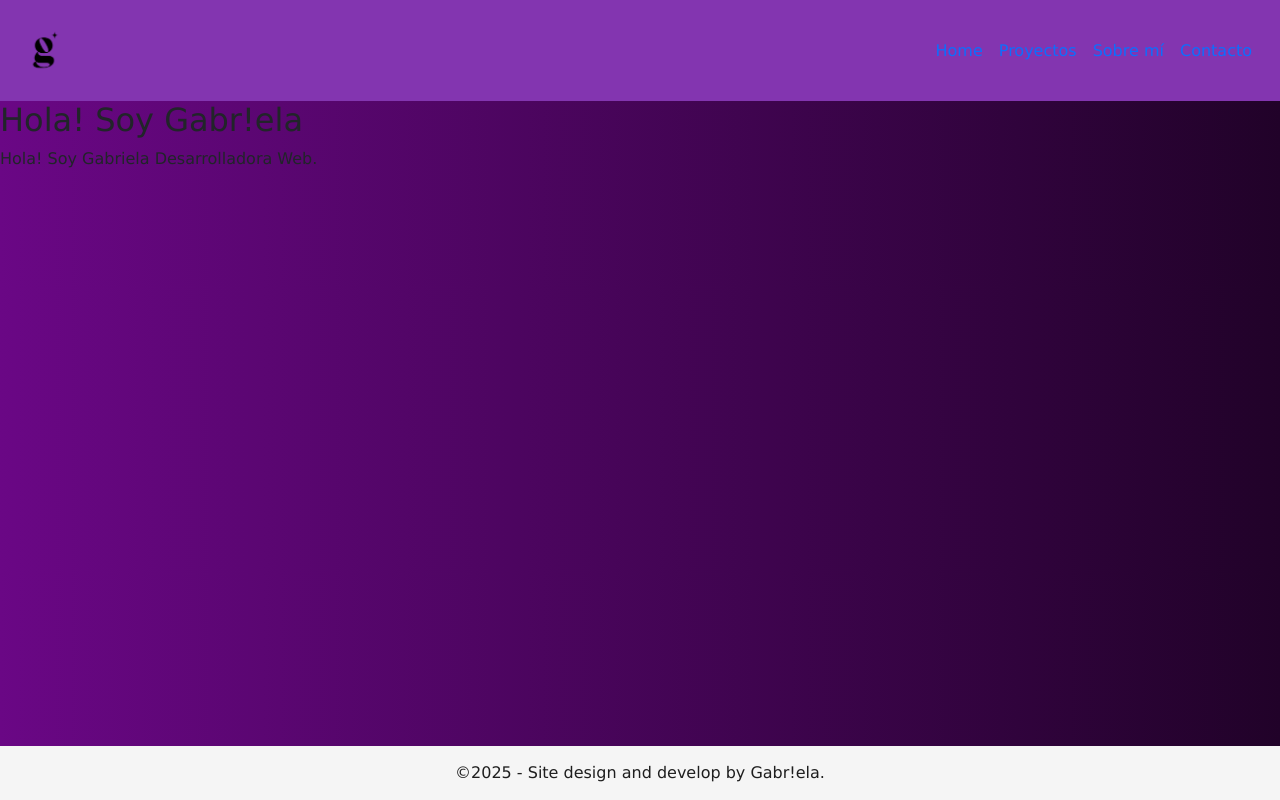
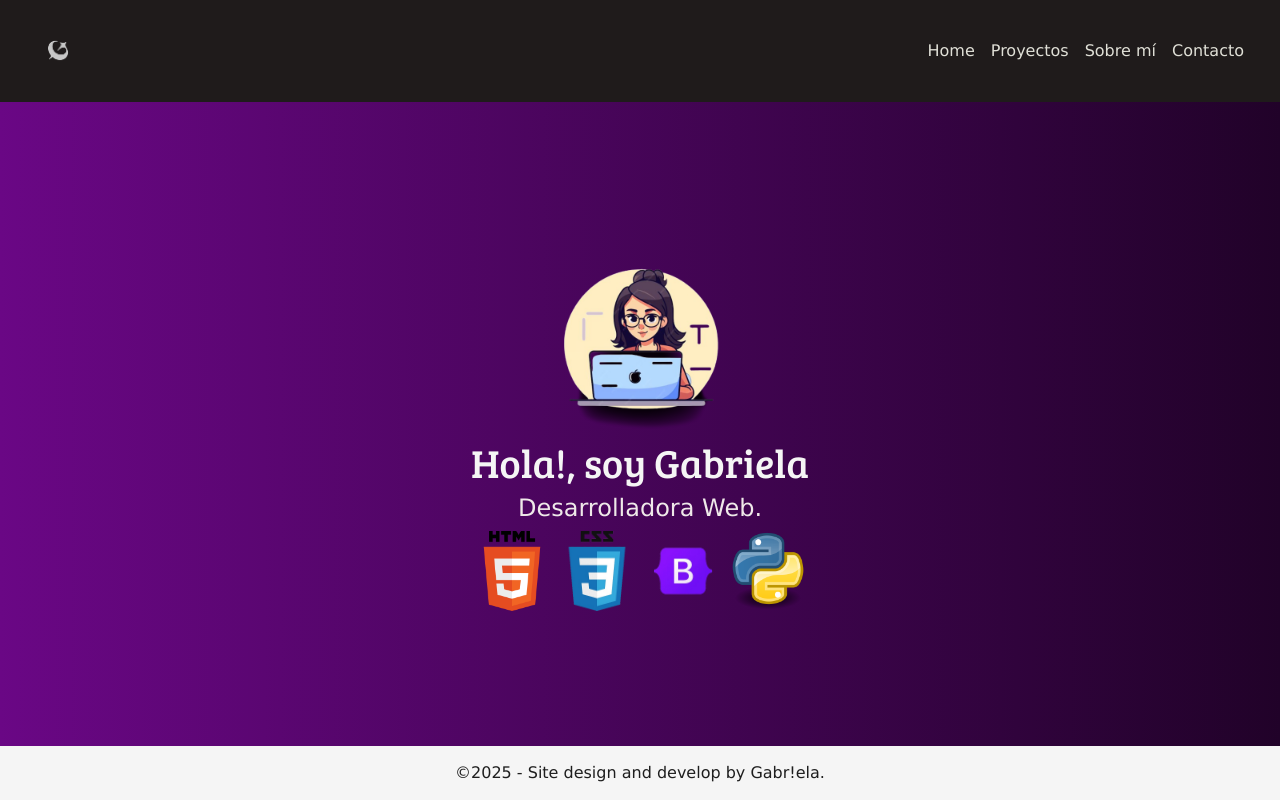
Before and after one commit to gabrielamsanchez/css_project, a plain HTML site: page index.html in a window 1280 px wide. Drawn offline with nearby package versions, Linux system fonts and the light colour scheme.

Commit message:
agregamos estilos

```diff
--- a/index.html
+++ b/index.html
@@ -3,10 +3,14 @@
 <head>
     <meta charset="UTF-8">
     <meta name="viewport" content="width=device-width, initial-scale=1.0">
-    <link rel="icon"  type="image/x-icon" href="icons8-esta-pc-96.png">
+    <link rel="icon"  type="image/x-icon" href="favicon.ico.png">
 
     <link href="https://cdn.jsdelivr.net/npm/bootstrap@5.0.2/dist/css/bootstrap.min.css" rel="stylesheet" integrity="sha384-EVSTQN3/azprG1Anm3QDgpJLIm9Nao0Yz1ztcQTwFspd3yD65VohhpuuCOmLASjC" crossorigin="anonymous">
     <link rel="stylesheet" href="style.css">
+    <!--google fonts-->
+    <link rel="preconnect" href="https://fonts.googleapis.com">
+<link rel="preconnect" href="https://fonts.gstatic.com" crossorigin>
+<link href="https://fonts.googleapis.com/css2?family=Bree+Serif&display=swap" rel="stylesheet">
     <title>Gabr!ela | Desarrollo Web</title>
 </head>
 
@@ -19,7 +23,7 @@
                 </button>
                 <div class="collapse navbar-collapse" id="navbar-toggler">
                     <a class="navbar-brand" href="#">
-                        <img src="/letrag.png" width="50" alt="logo">
+                        <img src="/assets/images/letrag2.png" width="60" alt="logo">
                     </a>
                     <ul class="navbar-nav d-flex justify-content-center align-items-center">
                         <li class="nav-item">
@@ -39,12 +43,20 @@
             </div>
         </nav>
     </header>
+    <section class="hero align-items-strech">
+        <div class="hero-principal d-flex flex-column justify-content-center align-items-center">
+            <img class="hero-imagen-desarrollador " src="/assets/images/chicapc.png" alt="foto-chica">
+            <h1>Hola!, soy Gabriela</h1>
+            <h2>Desarrolladora Web. </h2>
+        </div>
+        <div class="hero-inferior">
+            <img class="hero-inferior-imagen img-fluid" src="/assets/images/htmlimg.png" alt="html">
+            <img class="hero-inferior-imagen img-fluid" src="/assets/images/cssimag.png" alt="css">
+            <img class="hero-inferior-imagen img-fluid" src="/assets/images/bootstrap.png" alt="bootstrap">
+            <img class="hero-inferior-imagen img-fluid" src="/assets/images/Python.svg.png" alt="python">
+        </div>
+    </section>
 
-    <h2>Hola! Soy Gabr!ela </h2>
-
-    <p>
-        Hola! Soy Gabriela Desarrolladora Web.
-    </p>
 
     <footer>©2025 - Site design and develop by Gabr!ela.</footer>
 
--- a/style.css
+++ b/style.css
@@ -1,14 +1,25 @@
 body{
-    font-family: Verdana, Geneva, Tahoma, sans-serif;
+    font-family:'Lucida Sans', 'Lucida Sans Regular', 'Lucida Grande', 'Lucida Sans Unicode', Geneva, Verdana, sans-serif;
     background: linear-gradient(to right, rgb(106, 7, 133), rgb(33, 2, 41));
     padding: 0;
     margin: 0;
-    padding-bottom: 100px;
+    display: grid;
+    min-height: 100vh;
+    grid-template-rows: auto 1fr auto;
 }
 
 .navbar{
-    padding: 0.5rem;
-    background-color: rgb(131, 53, 176);
+    padding: 1rem;
+    background-color: rgb(31, 27, 27);
+}
+
+.navbar a{
+    color: rgb(224, 224, 215);
+
+}
+.navbar a:hover{
+    color: rgb(219, 3, 247);
+
 }
 
 .navbar-collapse{
@@ -17,18 +28,73 @@ body{
 }
 
 
+section{
+    display: flex;
+    flex-direction: column;
+    align-items: center;
+    justify-content: center;
+
+}
+
+h1{
+    font-size: 2.5rem;
+    font-family: "Bree Serif", serif;
+    font-style: normal;
+    color: whitesmoke;
+}
+
+.hero{
+    background-color: linear-gradient(to right, rgb(185, 100, 209), rgb(82, 12, 99));
+    min-height: 450px;
+}
+
+.hero-principal{
+    padding:  1px;
+
+}
+
+.hero-imagen-desarrollador{
+    width: 200px;
+    height: 200px;
+    margin: 0px;
+}
+
+.hero-principal h2{
+    font-size: 1.5rem;
+    color: rgb(239, 233, 233);
+}
+
+.hero-inferior-imagen{
+    width: 80px;
+    align-items: center;
+    margin: 0px;
+    padding: 0px;
+    cursor: pointer;
+}
+
+.hero-inferior-imagen:hover{
+    transform: scale(1.2);
+    transition: 0.5s;
+
+
+}
+footer{
+    background-color: whitesmoke;
+    color: rgb(30, 30, 30);
+    padding: 15px;
+    text-align: center;
+    margin-top: auto;
+}
+
+/*Adaptable responsive*/
 @media screen and (max-width: 767px) {
     .navbar-brand{
         display: none;
     }
 }
 
-footer{
-    background-color: whitesmoke;
-    color: rgb(30, 30, 30);
-    padding: 15px;
-    text-align: center;
-    position: fixed;
-    bottom: 0;
-    width: 100%;
+@media screen and (min-width:700px) {
+    .hero-inferior-imagen {
+        max-width: 600px;
+    }
 }
```
Also changed, not shown: assets/images/Python.svg.png (added), assets/images/bootstrap.png (added), assets/images/chicapc.png (added), assets/images/cssimag.png (added), assets/images/htmlimg.png (added), assets/images/letrag2.png (renamed from letrag2.png), icons8-esta-pc-96.png (deleted), letrag.png (deleted).
